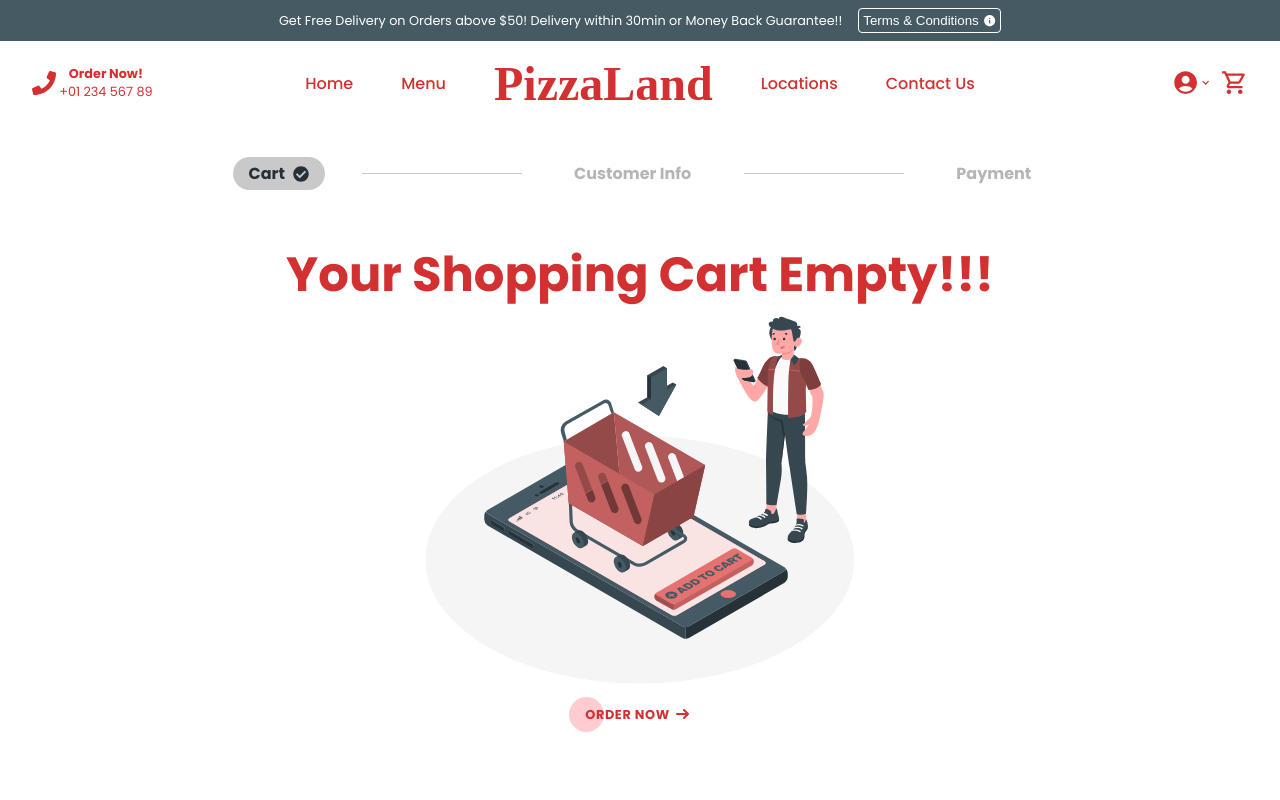
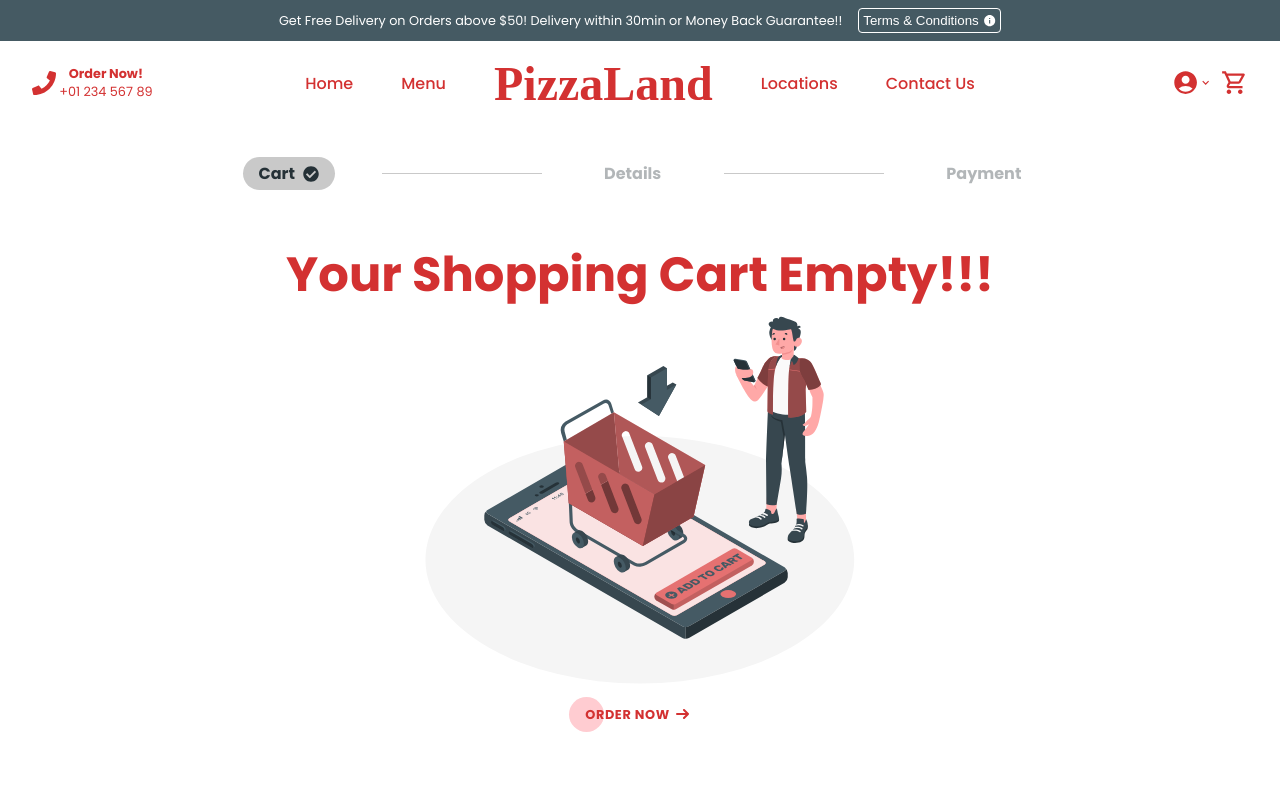
Before and after one commit to zeetaen1989/pizza-delivery, a Next.js app: page /cart in a window 1280 px wide. Shown: the top 800 px of the page. Built offline with nearby package versions, Linux system fonts and the light colour scheme; a web font is replaced by a local one.

Commit message:
refactor: title for second TabItem component modified

```diff
--- a/components/layouts/Cart/Cart.jsx
+++ b/components/layouts/Cart/Cart.jsx
@@ -23,7 +23,7 @@ const Cart = () => {
           <hr />
           <TabItem
             id="2"
-            title="Customer Info"
+            title="Details"
             activeTab={activeTab}
             setActiveTab={setActiveTab}
           />
@@ -35,7 +35,7 @@ const Cart = () => {
             setActiveTab={setActiveTab}
           />
         </ul>
-        <div className={styles.tab__content}>
+        <section className={styles.tab__content}>
           <TabContent id="1" activeTab={activeTab}>
             <CartItems
               products={products}
@@ -57,7 +57,7 @@ const Cart = () => {
               setActiveTab={setActiveTab}
             />
           </TabContent>
-        </div>
+        </section>
       </div>
     </section>
   );
```
